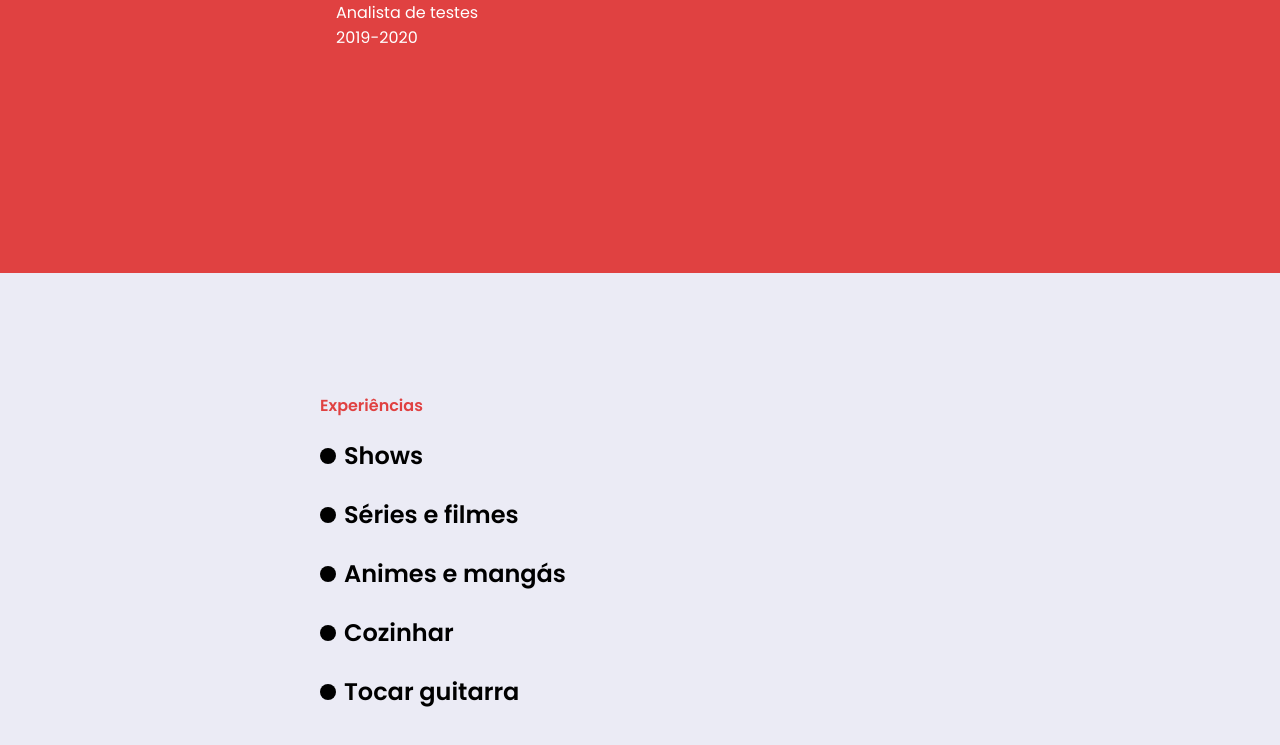
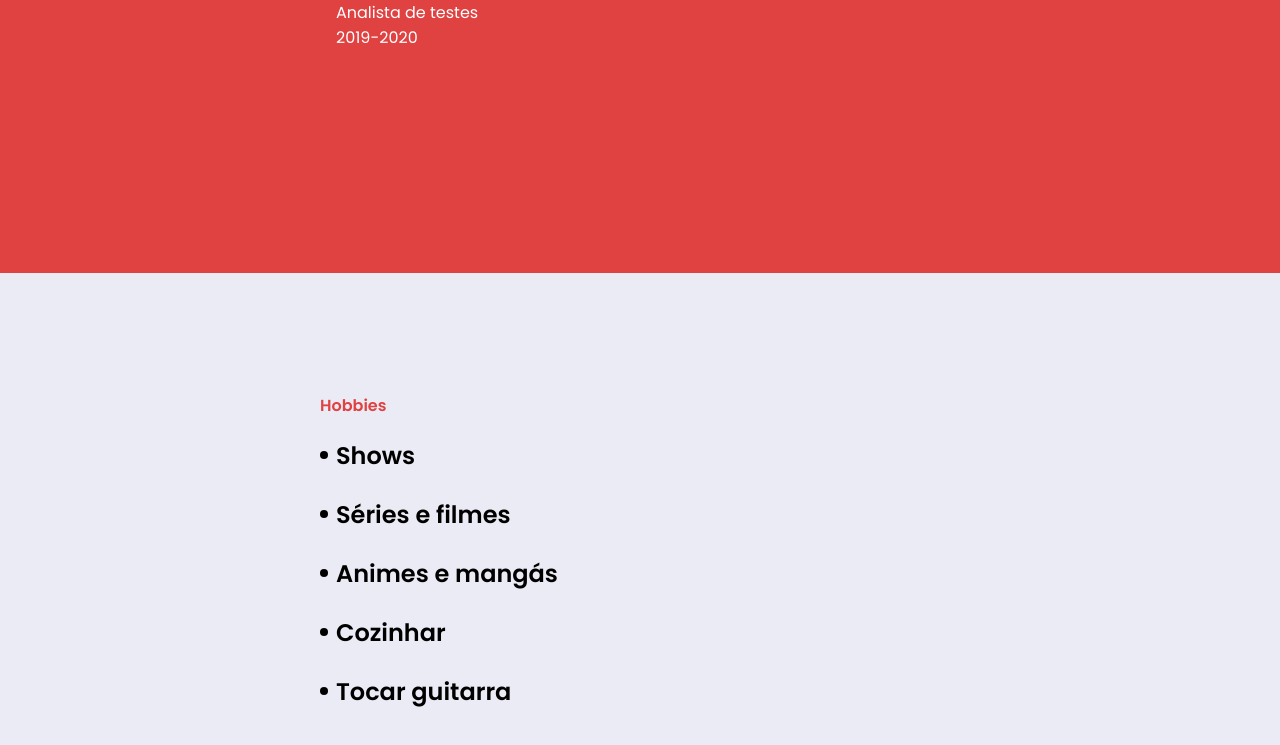
Before and after one commit to gmcotta/2mobr-react-trabalho-parcial, a React (Vite) app: page / in a window 1280 px wide. Shown: the part 2127-2872 px from the top of the page. Built offline with nearby package versions, Linux system fonts and the light colour scheme.

Commit message:
refactor(Hobbies): add file for content

```diff
--- a/src/templates/Home/Hobbies/const.ts
+++ /dev/null
@@ -1 +0,0 @@
-export const hobbies = ['Shows', 'Séries e filmes', 'Animes e mangás', 'Cozinhar', 'Tocar guitarra']
--- /dev/null
+++ b/src/templates/Home/Hobbies/content.ts
@@ -0,0 +1,8 @@
+export const hobbiesContent = {
+    id: 'hobbies',
+    title: 'Hobbies',
+    hobbies: ['Shows', 'Séries e filmes', 'Animes e mangás', 'Cozinhar', 'Tocar guitarra'],
+    youtubeVideo: {
+        id: 'fKWxGKU1Q7k'
+    }
+}
--- a/src/templates/Home/Hobbies/index.tsx
+++ b/src/templates/Home/Hobbies/index.tsx
@@ -1,13 +1,13 @@
-import * as C from "./const";
+import * as C from "./content";
 import * as S from "./styles";
 
 function Hobbies() {
   return (
-    <S.Hobbies id="hobbies">
+    <S.Hobbies id={C.hobbiesContent.id}>
       <S.Wrapper>
-        <S.Title>Experiências</S.Title>
+        <S.Title>{C.hobbiesContent.title}</S.Title>
         <S.HobbiesList>
-          {C.hobbies.map((hobby, index) => (
+          {C.hobbiesContent.hobbies.map((hobby, index) => (
             <S.HobbiesListItem key={index}>
               <S.ListItemBullet></S.ListItemBullet>
               <div>
@@ -16,7 +16,12 @@ function Hobbies() {
             </S.HobbiesListItem>
           ))}
         </S.HobbiesList>
-        <S.YoutubeIframe src="https://www.youtube.com/embed/fKWxGKU1Q7k?si=EVwXHPW7JCbSyLzj" title="YouTube video player" allow="accelerometer; autoplay; clipboard-write; encrypted-media; gyroscope; picture-in-picture; web-share" allowFullScreen></S.YoutubeIframe>
+        <S.YoutubeIframe
+          src={`https://www.youtube.com/embed/${C.hobbiesContent.youtubeVideo.id}`}
+          title="YouTube video player"
+          allow="autoplay"
+          allowFullScreen
+        ></S.YoutubeIframe>
       </S.Wrapper>
     </S.Hobbies>
   );
--- a/src/templates/Home/Hobbies/styles.ts
+++ b/src/templates/Home/Hobbies/styles.ts
@@ -45,11 +45,11 @@ export const HobbiesListItem = styled.li`
 
 export const ListItemBullet = styled.span`
     display: block;
-    width: 1.6rem;
-    height: 1.6rem;
+    width: 0.8rem;
+    height: 0.8rem;
     background-color: ${({ theme }) => theme.colors.black};
     border-radius: 50%;
-    margin-top: 1rem;
+    margin-top: 1.3rem;
 `;
 
 export const Hobby = styled.p`
```
